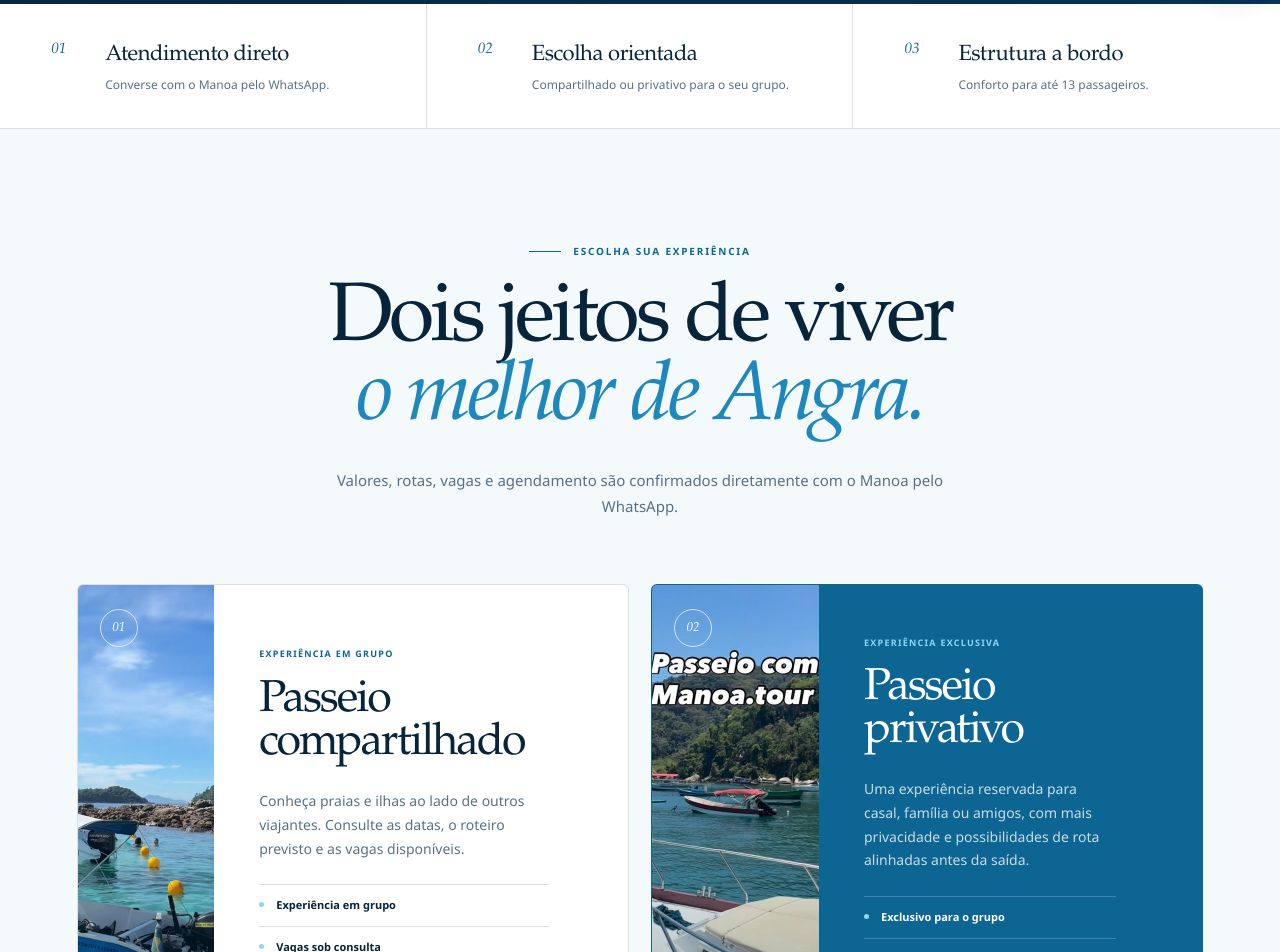
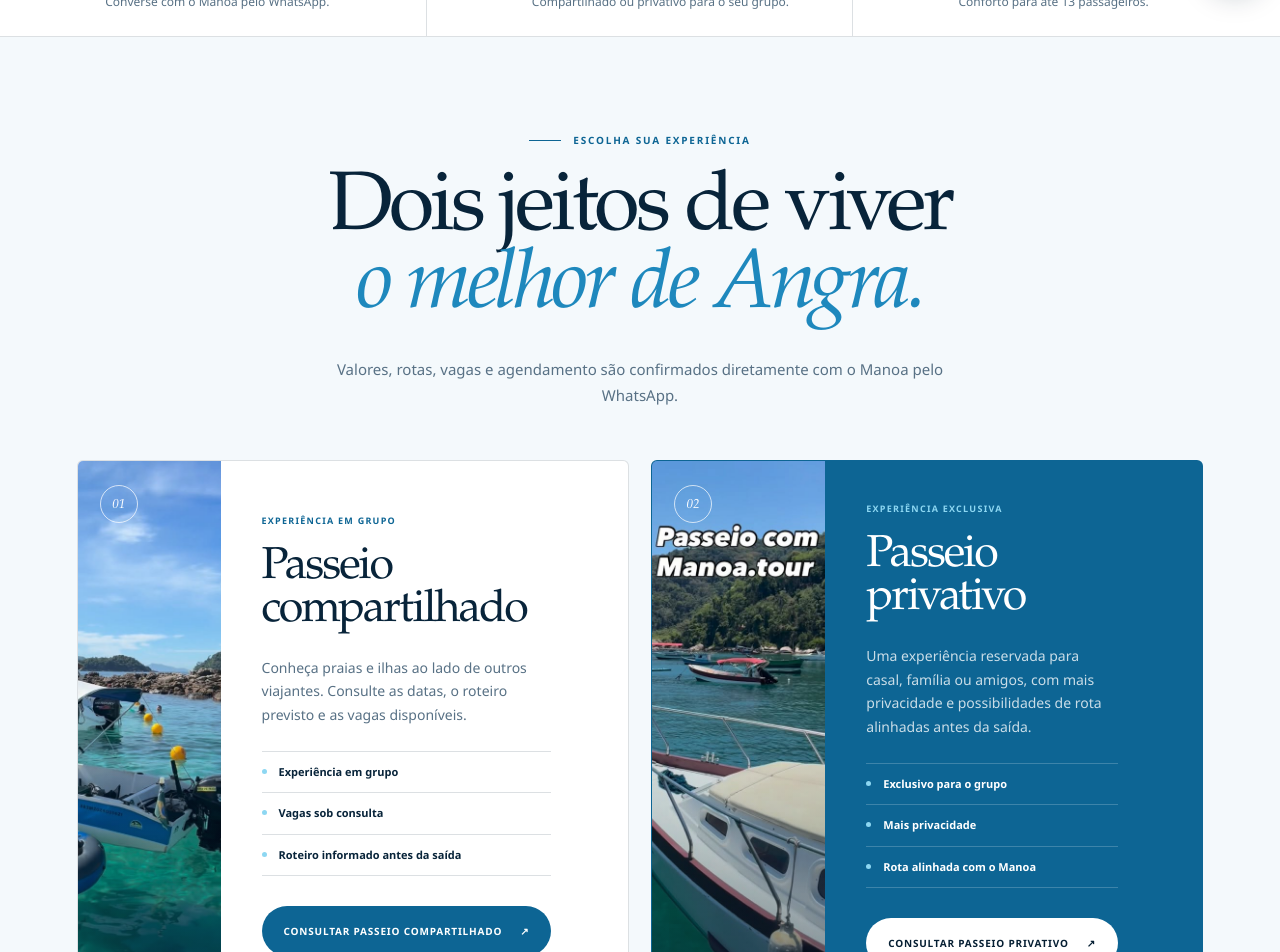
Before and after one commit to Judice007/manoatour, a Next.js app: page / in a window 1280 px wide. Shown: the part 800-1752 px from the top of the page. Built offline with nearby package versions, Linux system fonts and the light colour scheme.

Commit message:
Compact landing page sections

```diff
--- a/app/globals.css
+++ b/app/globals.css
@@ -52,13 +52,13 @@ button, input, select, summary { font: inherit; }
 h1, h2, h3 { margin: 0; font-family: var(--serif); font-weight: 500; letter-spacing: -.045em; }
 h1 em, h2 em { color: var(--blue-bright); font-weight: 500; }
 
-.hero { min-height: 790px; display: grid; grid-template-columns: minmax(0, .93fr) minmax(420px, .72fr); gap: clamp(46px, 7vw, 118px); align-items: center; padding: 142px clamp(24px, 6vw, 104px) 72px; background: linear-gradient(132deg, var(--navy) 0%, #073557 100%); color: var(--white); overflow: hidden; }
+.hero { min-height: 730px; display: grid; grid-template-columns: minmax(0, .93fr) minmax(420px, .72fr); gap: clamp(42px, 6vw, 102px); align-items: center; padding: 128px clamp(24px, 6vw, 104px) 54px; background: linear-gradient(132deg, var(--navy) 0%, #073557 100%); color: var(--white); overflow: hidden; }
 .hero-copy { max-width: 820px; padding-bottom: 12px; }
 .hero h1 { max-width: 800px; font-size: clamp(76px, 8.4vw, 142px); line-height: .84; }
 .hero h1 em { display: block; color: var(--sky); }
 .hero-lead { max-width: 580px; margin: 34px 0 0; color: rgba(255,255,255,.76); font-size: clamp(15px, 1.25vw, 18px); line-height: 1.75; }
 .hero-actions { display: flex; align-items: center; gap: 28px; margin-top: 38px; }
-.hero-media { position: relative; justify-self: end; width: min(100%, 560px); height: min(68vh, 670px); min-height: 520px; overflow: hidden; border: 1px solid rgba(255,255,255,.24); border-radius: 280px 280px 8px 8px; box-shadow: 0 42px 90px rgba(0,0,0,.28); }
+.hero-media { position: relative; justify-self: end; width: min(100%, 530px); height: min(62vh, 610px); min-height: 470px; overflow: hidden; border: 1px solid rgba(255,255,255,.24); border-radius: 280px 280px 8px 8px; box-shadow: 0 42px 90px rgba(0,0,0,.28); }
 .hero-media::after { content: ""; position: absolute; inset: 50% 0 0; background: linear-gradient(transparent, rgba(6,31,51,.72)); }
 .hero-media img { object-position: center 72%; transform: scale(1.02); }
 .hero-location { position: absolute; z-index: 2; right: 28px; bottom: 25px; left: 28px; display: grid; grid-template-columns: auto 1fr; gap: 2px 14px; align-items: center; color: var(--white); }
@@ -76,20 +76,20 @@ h1 em, h2 em { color: var(--blue-bright); font-weight: 500; }
 .text-link--light { color: var(--white); }
 
 .trust-strip { display: grid; grid-template-columns: repeat(3, 1fr); border-bottom: 1px solid var(--line); background: var(--white); }
-.trust-strip > div { min-height: 124px; display: grid; grid-template-columns: 38px 1fr; align-content: center; gap: 4px 16px; padding: 24px clamp(22px, 4vw, 64px); border-right: 1px solid var(--line); }
+.trust-strip > div { min-height: 106px; display: grid; grid-template-columns: 38px 1fr; align-content: center; gap: 4px 16px; padding: 20px clamp(22px, 4vw, 64px); border-right: 1px solid var(--line); }
 .trust-strip > div:last-child { border-right: 0; }
 .trust-strip span { grid-row: 1 / 3; align-self: start; color: var(--blue); font-family: var(--serif); font-size: 15px; font-style: italic; }
 .trust-strip strong { font-family: var(--serif); font-size: 22px; font-weight: 500; letter-spacing: -.02em; }
 .trust-strip small { color: var(--muted); font-size: 12px; line-height: 1.5; }
 
-.section { padding: clamp(92px, 9vw, 142px) clamp(24px, 6vw, 104px); }
+.section { padding: clamp(80px, 7.5vw, 118px) clamp(24px, 6vw, 104px); }
 .tours { background: var(--mist); }
-.section-heading { max-width: 880px; margin: 0 auto 64px; text-align: center; }
+.section-heading { max-width: 880px; margin: 0 auto 52px; text-align: center; }
 .section-heading .eyebrow { justify-content: center; }
 .section-heading h2 { font-size: clamp(56px, 6.5vw, 98px); line-height: .93; }
 .section-heading > p:last-child { max-width: 660px; margin: 28px auto 0; color: var(--muted); font-size: 15px; line-height: 1.75; }
 .tour-grid { display: grid; grid-template-columns: repeat(2, minmax(0, 1fr)); gap: 22px; max-width: 1360px; margin: 0 auto; }
-.tour-card { display: grid; grid-template-columns: .8fr 1.2fr; min-height: 570px; overflow: hidden; border: 1px solid var(--line); border-radius: 6px; background: var(--white); }
+.tour-card { display: grid; grid-template-columns: .8fr 1.2fr; min-height: 530px; overflow: hidden; border: 1px solid var(--line); border-radius: 6px; background: var(--white); }
 .tour-card--blue { border-color: transparent; background: var(--blue); color: var(--white); }
 .tour-card__image { position: relative; min-height: 100%; overflow: hidden; }
 .tour-card__image::after { content: ""; position: absolute; inset: 0; background: linear-gradient(0deg, rgba(6,31,51,.55), transparent 55%); }
@@ -97,7 +97,7 @@ h1 em, h2 em { color: var(--blue-bright); font-weight: 500; }
 .tour-card__image--boat img { object-position: center 78%; }
 .tour-card:hover .tour-card__image img { transform: scale(1.025); }
 .tour-card__image > span { position: absolute; z-index: 2; top: 24px; left: 22px; width: 38px; height: 38px; display: grid; place-items: center; border: 1px solid rgba(255,255,255,.7); border-radius: 50%; color: var(--white); font-family: var(--serif); font-size: 13px; font-style: italic; }
-.tour-card__content { display: flex; flex-direction: column; justify-content: center; padding: clamp(30px, 3.5vw, 54px); }
+.tour-card__content { display: flex; flex-direction: column; justify-content: center; padding: clamp(28px, 3.2vw, 48px); }
 .card-kicker { margin: 0 0 18px; color: var(--blue); font-size: 9px; font-weight: 850; letter-spacing: .14em; text-transform: uppercase; }
 .tour-card--blue .card-kicker { color: var(--sky); }
 .tour-card h3 { font-size: clamp(38px, 3.5vw, 58px); line-height: .96; }
@@ -108,17 +108,17 @@ h1 em, h2 em { color: var(--blue-bright); font-weight: 500; }
 .tour-card li { position: relative; padding: 12px 0 12px 17px; border-bottom: 1px solid var(--line); font-size: 11px; font-weight: 700; }
 .tour-card--blue li { border-color: rgba(255,255,255,.2); }
 .tour-card li::before { content: ""; position: absolute; top: 17px; left: 0; width: 5px; height: 5px; border-radius: 50%; background: var(--sky); }
-.stay-note { max-width: 1360px; display: grid; grid-template-columns: 1.05fr 1.2fr auto; gap: clamp(24px, 4vw, 64px); align-items: center; margin: 22px auto 0; padding: clamp(32px, 4vw, 52px); border: 1px solid rgba(13,101,148,.2); background: var(--ice); }
+.stay-note { max-width: 1360px; display: grid; grid-template-columns: 1.05fr 1.2fr auto; gap: clamp(24px, 4vw, 64px); align-items: center; margin: 22px auto 0; padding: clamp(28px, 3.4vw, 44px); border: 1px solid rgba(13,101,148,.2); background: var(--ice); }
 .stay-note .eyebrow { margin-bottom: 14px; }
 .stay-note h3 { font-size: clamp(30px, 3vw, 46px); line-height: 1; }
 .stay-note > p { margin: 0; color: var(--muted); font-size: 13px; line-height: 1.7; }
 
-.destinations { display: grid; grid-template-columns: .72fr 1.28fr; gap: clamp(46px, 7vw, 110px); align-items: center; padding: clamp(92px, 9vw, 142px) clamp(24px, 6vw, 104px); background: var(--navy); color: var(--white); }
+.destinations { display: grid; grid-template-columns: .72fr 1.28fr; gap: clamp(42px, 6vw, 94px); align-items: center; padding: clamp(80px, 7.5vw, 118px) clamp(24px, 6vw, 104px); background: var(--navy); color: var(--white); }
 .destination-heading { max-width: 650px; }
 .destination-heading h2 { font-size: clamp(58px, 6vw, 94px); line-height: .92; }
 .destination-heading h2 em { color: var(--sky); }
 .destination-heading > p:not(.eyebrow) { max-width: 510px; margin: 28px 0 34px; color: rgba(255,255,255,.7); font-size: 15px; line-height: 1.75; }
-.destination-gallery { height: clamp(520px, 68vh, 690px); display: grid; grid-template-columns: 1.2fr .8fr; grid-template-rows: 1fr 1fr; gap: 14px; }
+.destination-gallery { height: clamp(470px, 60vh, 600px); display: grid; grid-template-columns: 1.2fr .8fr; grid-template-rows: 1fr 1fr; gap: 14px; }
 .destination { position: relative; min-height: 0; margin: 0; overflow: hidden; border-radius: 4px; }
 .destination--large { grid-row: 1 / -1; }
 .destination::after { content: ""; position: absolute; inset: 55% 0 0; background: linear-gradient(transparent, rgba(6,31,51,.8)); }
@@ -129,24 +129,24 @@ h1 em, h2 em { color: var(--blue-bright); font-weight: 500; }
 .destination figcaption strong { font-family: var(--serif); font-size: 21px; font-weight: 500; }
 .destination figcaption small { color: rgba(255,255,255,.7); font-size: 8px; font-weight: 800; letter-spacing: .1em; text-transform: uppercase; }
 
-.experience { display: grid; grid-template-columns: minmax(270px, 360px) 1fr; gap: clamp(48px, 8vw, 128px); align-items: center; padding: clamp(88px, 9vw, 136px) clamp(24px, 7vw, 118px); background: var(--ice); }
-.experience-reel { justify-self: center; width: min(100%, 340px); }
+.experience { display: grid; grid-template-columns: minmax(250px, 330px) 1fr; gap: clamp(44px, 7vw, 108px); align-items: center; padding: clamp(76px, 7.5vw, 114px) clamp(24px, 7vw, 118px); background: var(--ice); }
+.experience-reel { justify-self: center; width: min(100%, 310px); }
 .experience-reel a { position: relative; display: block; aspect-ratio: 9 / 16; overflow: hidden; border-radius: 180px 180px 6px 6px; box-shadow: 0 30px 70px rgba(6,31,51,.18); }
 .experience-reel a::after { content: ""; position: absolute; inset: 58% 0 0; background: linear-gradient(transparent, rgba(6,31,51,.75)); }
 .experience-reel span { position: absolute; z-index: 2; right: 20px; bottom: 22px; left: 20px; display: flex; align-items: center; justify-content: center; gap: 8px; padding: 11px 12px; border: 1px solid rgba(255,255,255,.44); border-radius: 999px; color: var(--white); font-size: 8px; font-weight: 850; letter-spacing: .08em; text-transform: uppercase; }
 .experience-copy { max-width: 920px; }
 .experience-copy h2 { font-size: clamp(54px, 5.6vw, 88px); line-height: .93; }
-.experience-points { margin-top: 42px; border-top: 1px solid var(--line); }
-.experience-points article { display: grid; grid-template-columns: 44px 1fr; gap: 18px; padding: 20px 0; border-bottom: 1px solid var(--line); }
+.experience-points { margin-top: 34px; border-top: 1px solid var(--line); }
+.experience-points article { display: grid; grid-template-columns: 44px 1fr; gap: 18px; padding: 17px 0; border-bottom: 1px solid var(--line); }
 .experience-points article > span { color: var(--blue); font-family: var(--serif); font-size: 13px; font-style: italic; }
 .experience-points h3 { font-size: 25px; letter-spacing: -.02em; }
 .experience-points p { margin: 6px 0 0; color: var(--muted); font-size: 13px; line-height: 1.55; }
 
-.boat-section { display: grid; grid-template-columns: 1.08fr .92fr; min-height: 720px; background: var(--navy-soft); color: var(--white); }
-.boat-media { position: relative; min-height: 720px; overflow: hidden; }
+.boat-section { display: grid; grid-template-columns: 1.08fr .92fr; min-height: 640px; background: var(--navy-soft); color: var(--white); }
+.boat-media { position: relative; min-height: 640px; overflow: hidden; }
 .boat-media::after { content: ""; position: absolute; inset: 55% 0 0; background: linear-gradient(transparent, rgba(6,31,51,.78)); }
 .boat-media > span { position: absolute; z-index: 2; left: 38px; bottom: 32px; color: var(--white); font-size: 9px; font-weight: 850; letter-spacing: .14em; text-transform: uppercase; }
-.boat-copy { display: flex; flex-direction: column; justify-content: center; padding: clamp(56px, 7vw, 104px); }
+.boat-copy { display: flex; flex-direction: column; justify-content: center; padding: clamp(50px, 6vw, 86px); }
 .boat-copy h2 { font-size: clamp(54px, 5.2vw, 82px); line-height: .94; }
 .boat-copy h2 em { color: var(--sky); }
 .boat-copy > p:not(.eyebrow) { max-width: 560px; margin: 24px 0 32px; color: rgba(255,255,255,.72); font-size: 14px; line-height: 1.7; }
@@ -156,7 +156,7 @@ h1 em, h2 em { color: var(--blue-bright); font-weight: 500; }
 .boat-copy li:nth-child(even) { padding-left: 17px; }
 .boat-copy li span { color: var(--sky); font-family: var(--serif); font-size: 11px; font-style: italic; }
 
-.booking { display: grid; grid-template-columns: .8fr 1.2fr; gap: clamp(42px, 7vw, 110px); align-items: center; padding: clamp(92px, 9vw, 142px) clamp(24px, 6vw, 104px); background: var(--white); }
+.booking { display: grid; grid-template-columns: .8fr 1.2fr; gap: clamp(40px, 6vw, 96px); align-items: center; padding: clamp(80px, 7.5vw, 118px) clamp(24px, 6vw, 104px); background: var(--white); }
 .booking-copy { max-width: 650px; }
 .booking-copy h2 { font-size: clamp(52px, 5.3vw, 82px); line-height: .94; }
 .booking-copy > p:not(.eyebrow) { margin: 27px 0; color: var(--muted); font-size: 15px; line-height: 1.72; }
@@ -178,7 +178,7 @@ h1 em, h2 em { color: var(--blue-bright); font-weight: 500; }
 .booking-form__submit { width: 100%; margin-top: 20px; }
 .booking-form__note { display: block; margin-top: 11px; color: var(--muted); font-size: 9px; line-height: 1.5; text-align: center; }
 
-.faq { display: grid; grid-template-columns: .8fr 1.2fr; gap: clamp(46px, 8vw, 128px); padding: clamp(88px, 9vw, 132px) clamp(24px, 6vw, 104px); background: var(--mist); }
+.faq { display: grid; grid-template-columns: .8fr 1.2fr; gap: clamp(42px, 7vw, 108px); padding: clamp(76px, 7.5vw, 110px) clamp(24px, 6vw, 104px); background: var(--mist); }
 .faq-heading h2 { font-size: clamp(50px, 5vw, 78px); line-height: .94; }
 .faq-list { border-top: 1px solid var(--line); }
 .faq-list details { border-bottom: 1px solid var(--line); }
@@ -189,13 +189,13 @@ h1 em, h2 em { color: var(--blue-bright); font-weight: 500; }
 .faq-list details[open] summary i { transform: rotate(45deg); }
 .faq-list details > p { margin: -4px 44px 24px 56px; color: var(--muted); font-size: 13px; line-height: 1.7; }
 
-.final-cta { display: grid; grid-template-columns: 1.2fr .8fr; gap: clamp(40px, 8vw, 130px); align-items: end; padding: clamp(82px, 9vw, 132px) clamp(24px, 7vw, 118px); background: linear-gradient(130deg, var(--blue) 0%, var(--navy) 100%); color: var(--white); }
+.final-cta { display: grid; grid-template-columns: 1.2fr .8fr; gap: clamp(40px, 7vw, 110px); align-items: end; padding: clamp(72px, 7.5vw, 108px) clamp(24px, 7vw, 118px); background: linear-gradient(130deg, var(--blue) 0%, var(--navy) 100%); color: var(--white); }
 .final-cta h2 { font-size: clamp(58px, 7vw, 108px); line-height: .9; }
 .final-cta h2 em { color: var(--sky); }
 .final-cta > div:last-child { justify-self: end; max-width: 430px; }
 .final-cta > div:last-child p { margin: 0 0 26px; color: rgba(255,255,255,.72); font-size: 14px; line-height: 1.7; }
 
-footer { display: grid; grid-template-columns: 1fr auto 1fr; align-items: center; gap: 30px; min-height: 130px; padding: 34px clamp(24px, 6vw, 104px); background: var(--navy); color: var(--white); }
+footer { display: grid; grid-template-columns: 1fr auto 1fr; align-items: center; gap: 30px; min-height: 112px; padding: 28px clamp(24px, 6vw, 104px); background: var(--navy); color: var(--white); }
 footer .brand img { border-color: rgba(255,255,255,.35); }
 footer > p { margin: 0; color: rgba(255,255,255,.55); font-size: 9px; font-weight: 750; letter-spacing: .08em; text-align: center; text-transform: uppercase; }
 footer > div { justify-self: end; display: flex; gap: 22px; font-size: 10px; font-weight: 800; text-transform: uppercase; }
@@ -226,7 +226,7 @@ footer > div { justify-self: end; display: flex; gap: 22px; font-size: 10px; fon
   .brand small { font-size: 8px; }
   .header-cta { display: none; }
   .mobile-menu { display: block; }
-  .hero { min-height: 0; grid-template-columns: 1fr; gap: 44px; padding: 120px 20px 56px; }
+  .hero { min-height: 0; grid-template-columns: 1fr; gap: 38px; padding: 108px 20px 44px; }
   .hero h1 { font-size: clamp(66px, 20vw, 90px); line-height: .86; }
   .hero-lead { margin-top: 26px; }
   .hero-actions { align-items: flex-start; flex-direction: column; gap: 24px; margin-top: 30px; }
@@ -235,7 +235,7 @@ footer > div { justify-self: end; display: flex; gap: 22px; font-size: 10px; fon
   .trust-strip { grid-template-columns: 1fr; }
   .trust-strip > div { min-height: 100px; border-right: 0; border-bottom: 1px solid var(--line); }
   .trust-strip > div:last-child { border-bottom: 0; }
-  .section { padding: 82px 18px; }
+  .section { padding: 70px 18px; }
   .section-heading { margin-bottom: 42px; }
   .section-heading h2 { font-size: clamp(48px, 14vw, 66px); }
   .tour-grid { grid-template-columns: 1fr; }
@@ -245,35 +245,35 @@ footer > div { justify-self: end; display: flex; gap: 22px; font-size: 10px; fon
   .tour-card h3 { font-size: 44px; }
   .stay-note { grid-template-columns: 1fr; padding: 30px 22px; }
   .stay-note .text-link { grid-column: auto; }
-  .destinations { grid-template-columns: 1fr; gap: 42px; padding: 82px 18px; }
+  .destinations { grid-template-columns: 1fr; gap: 38px; padding: 72px 18px; }
   .destination-heading h2 { font-size: clamp(50px, 15vw, 68px); }
   .destination-gallery { height: auto; grid-template-columns: 1fr 1fr; grid-template-rows: 340px 210px; gap: 9px; }
   .destination--large { grid-column: 1 / -1; grid-row: 1; }
   .destination figcaption { right: 14px; bottom: 14px; left: 14px; }
   .destination figcaption strong { font-size: 17px; }
   .destination:not(.destination--large) figcaption small { display: none; }
-  .experience { grid-template-columns: 1fr; gap: 42px; padding: 82px 20px; }
+  .experience { grid-template-columns: 1fr; gap: 38px; padding: 72px 20px; }
   .experience-reel { width: min(210px, 62vw); }
   .experience-copy h2 { font-size: clamp(48px, 14vw, 64px); }
   .experience-points article { grid-template-columns: 34px 1fr; }
   .boat-section { grid-template-columns: 1fr; min-height: 0; }
   .boat-media { min-height: 430px; }
   .boat-media > span { left: 20px; bottom: 20px; }
-  .boat-copy { padding: 72px 20px; }
+  .boat-copy { padding: 62px 20px; }
   .boat-copy h2 { font-size: clamp(48px, 14vw, 66px); }
   .boat-copy ul { grid-template-columns: 1fr; }
   .boat-copy li:nth-child(odd) { border-right: 0; }
   .boat-copy li:nth-child(even) { padding-left: 0; }
-  .booking { grid-template-columns: 1fr; gap: 42px; padding: 82px 18px; }
+  .booking { grid-template-columns: 1fr; gap: 38px; padding: 72px 18px; }
   .booking-copy h2 { font-size: clamp(48px, 14vw, 65px); }
   .booking-form { padding: 26px 20px; }
   .booking-form__fields { grid-template-columns: 1fr; }
   .booking-field--wide { grid-column: auto; }
-  .faq { grid-template-columns: 1fr; gap: 42px; padding: 82px 20px; }
+  .faq { grid-template-columns: 1fr; gap: 38px; padding: 70px 20px; }
   .faq-heading h2 { font-size: clamp(46px, 13vw, 62px); }
   .faq-list summary { grid-template-columns: 30px 1fr auto; gap: 9px; }
   .faq-list details > p { margin-left: 39px; margin-right: 18px; }
-  .final-cta { grid-template-columns: 1fr; align-items: start; padding: 80px 20px; }
+  .final-cta { grid-template-columns: 1fr; align-items: start; padding: 68px 20px; }
   .final-cta h2 { font-size: clamp(54px, 16vw, 72px); }
   .final-cta > div:last-child { justify-self: start; }
   footer { grid-template-columns: 1fr; min-height: 0; padding: 44px 24px 98px; }
```
Also changed, not shown: 1 other file (tests, documents, lock files or other folders).
